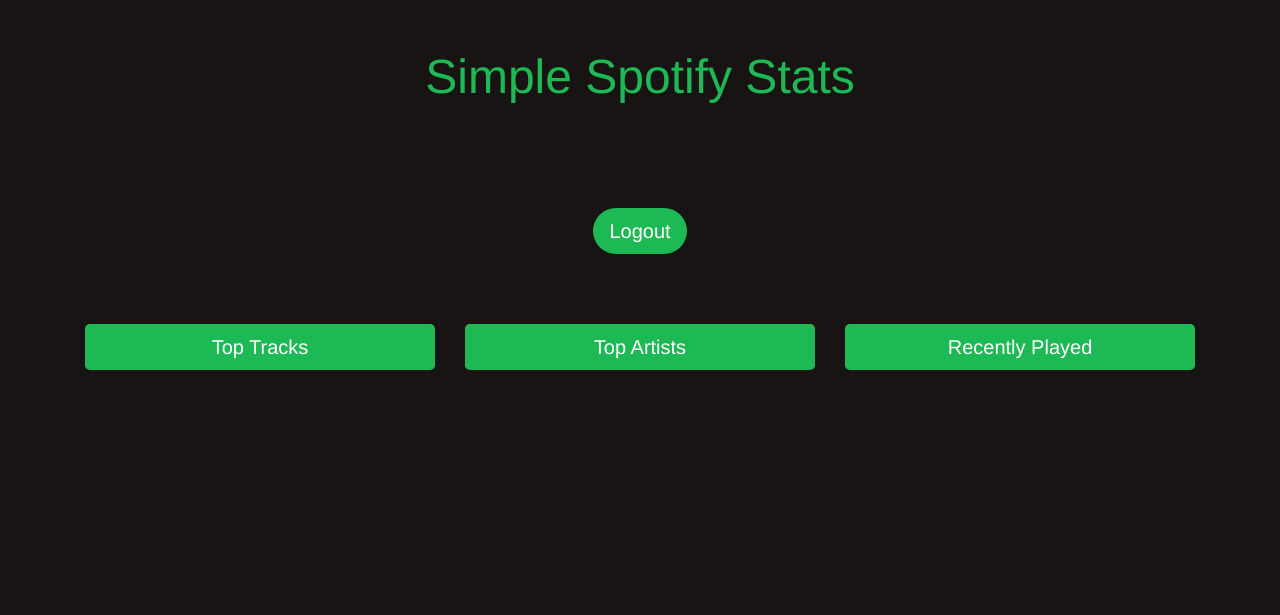
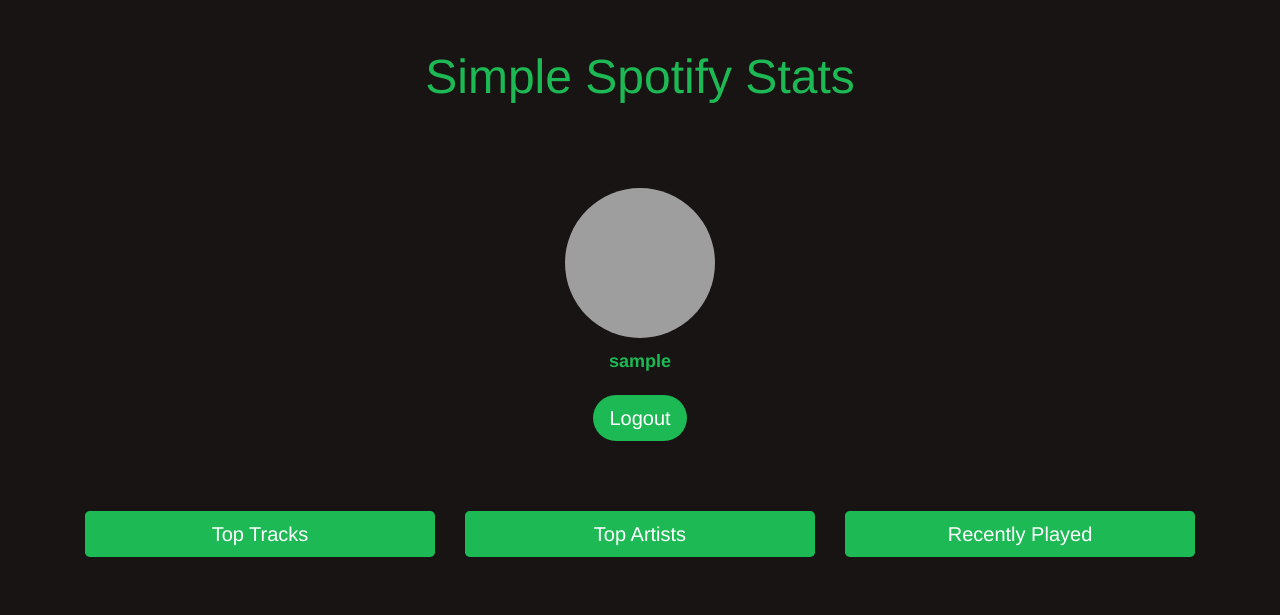
Before and after one commit to yogeshwaran01/spotify-stats, a Flask app: template templates/home.html in a window 1280 px wide. Shown: the top 615 px of the page. Run offline with Flask 2, Linux system fonts and the light colour scheme; the template is opened without the code that fills it: most values are stand-ins (such as "Sample title", 1, 10 or a date in 2020); parts of the project's set-up code (start-up, migrations or seed data) failed here and were passed over; some libraries are stand-ins or nearby versions; grey boxes are pictures that could not be loaded.

Commit message:
added user profile image and name

```diff
--- a/app.py
+++ b/app.py
@@ -99,7 +99,7 @@ def from_cache(file):
 def index():
     if not session.get("spotify_token"):
         return render_template("home.html", logged_in=False)
-    return render_template("home.html")
+    return render_template("home.html", username=session.get('username'), profile_pic=session.get('profile_pic'))
 
 
 @app.route("/top/tracks")
@@ -118,6 +118,7 @@ def tracks():
         lt=clean_data(long_term_tracks),
         mt=clean_data(middle_term_tracks),
         st=clean_data(short_term_tracks),
+        username=session.get('username'), profile_pic=session.get('profile_pic')
     )
 
 
@@ -136,7 +137,7 @@ def artists():
         "list.html",
         lt=clean_data(long_term_artists, type="a"),
         mt=clean_data(middle_term_artists, type="a"),
-        st=clean_data(short_term_artists, type="a"),
+        st=clean_data(short_term_artists, type="a"), username=session.get('username'), profile_pic=session.get('profile_pic')
     )
 
 
@@ -147,7 +148,7 @@ def recents():
     sp = spotipy.Spotify(auth=session.get("spotify_token"))
     tracks = sp.current_user_recently_played()["items"]
     # tracks = from_cache('r.json')
-    return render_template("recents.html", t=clean_data(tracks, type="r"))
+    return render_template("recents.html", t=clean_data(tracks, type="r"), username=session.get('username'), profile_pic=session.get('profile_pic'))
 
 
 @app.route("/login")
@@ -168,4 +169,9 @@ def callback():
     code = request.args.get("code")
     token_info = spotify.get_access_token(code)
     session["spotify_token"] = token_info["access_token"]
+    sp = spotipy.Spotify(auth=session.get("spotify_token"))
+    user_profile = sp.current_user()
+    session['username'] = user_profile['display_name']
+    session['profile_pic'] = user_profile['images'][0]['url']
+
     return redirect("/")
--- a/templates/home.html
+++ b/templates/home.html
@@ -53,6 +53,17 @@
       .btn-spotify:hover {
         background-color: #1ed760;
       }
+      .user-image {
+        width: 150px;
+        height: 150px;
+        border-radius: 50%;
+      }
+
+      .user-name {
+        margin-top: 10px;
+        font-size: 18px;
+        font-weight: bold;
+      }
     </style>
 </head>
 
@@ -65,6 +76,8 @@
     </div>
     {% else %}
     <div class="container text-center">
+        <img class="user-image" src="{{ profile_pic }}" alt="User Image">
+        <div class="user-name">{{ username }}</div>
         <a href="/logout" class="btn btn-primary btn-lg btn-spotify mx-auto" style="border-radius: 30px;">Logout</a>
     </div>
 
```
Also changed, not shown: templates/list.html (+14 -0 lines), templates/recents.html (+14 -0 lines).
